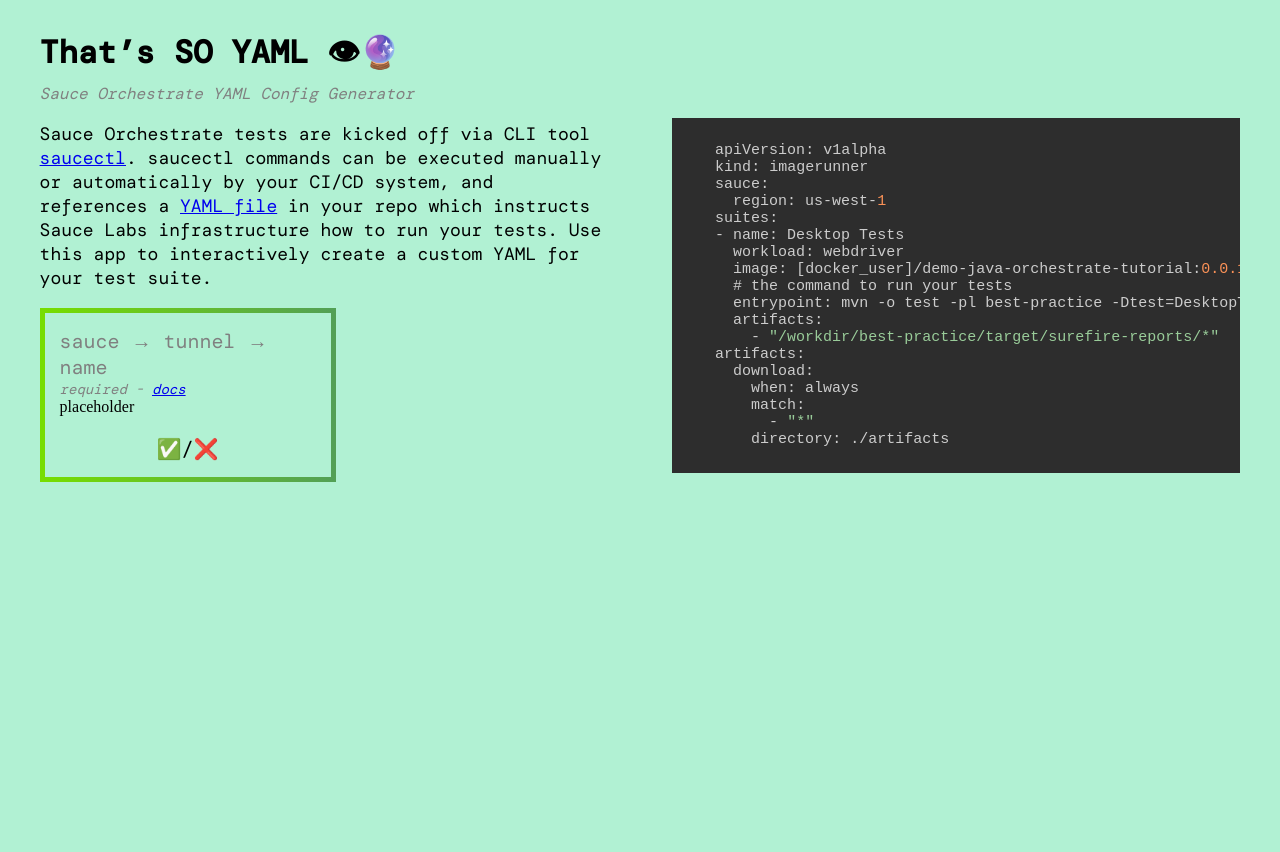
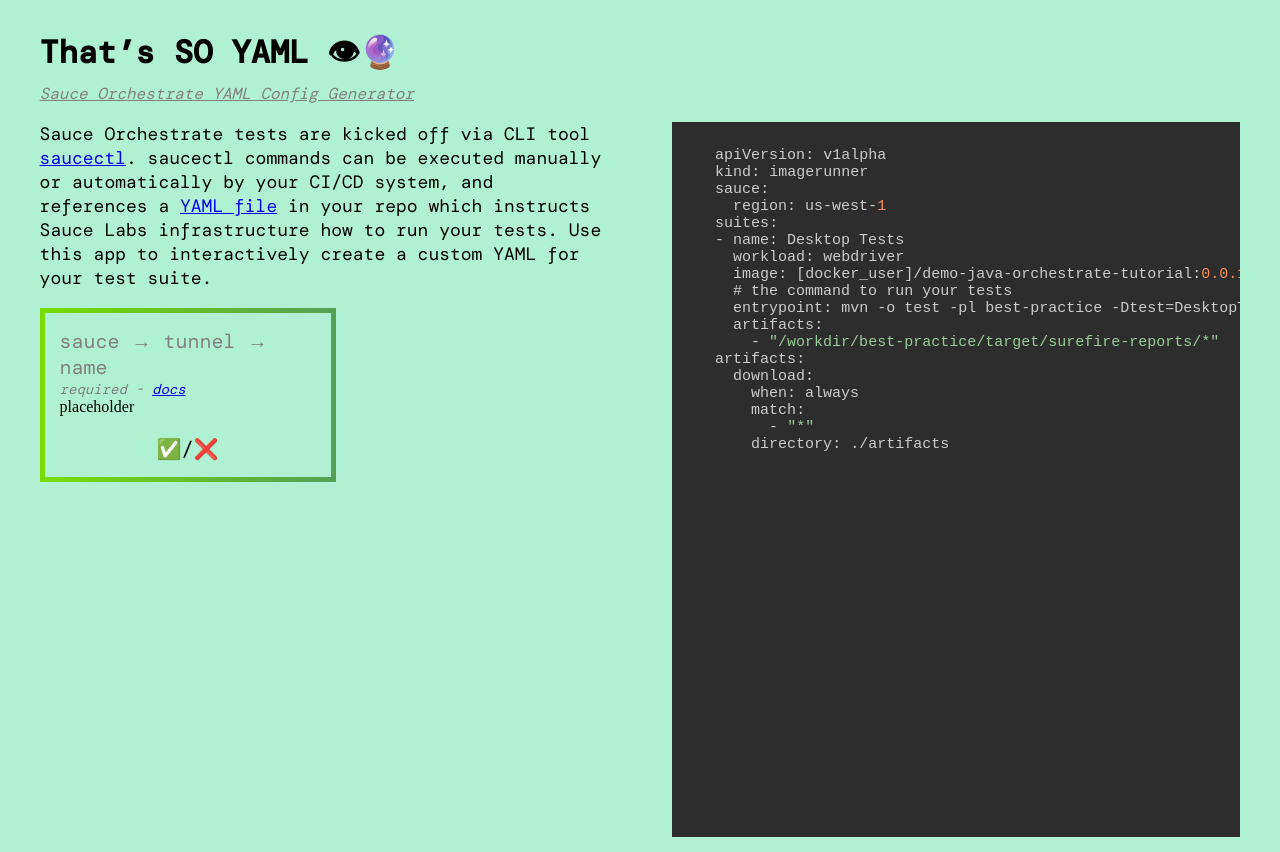
Before and after one commit to ab91/thats-so-yaml, a React (Create React App) app: page / in a window 1280 px wide. Before the commit the page ends 800 px from the top, so only its background shows below. Built offline with nearby package versions, Linux system fonts and the light colour scheme; a web font is replaced by a local one.

Commit message:
feat: Update styling

```diff
--- a/src/styles/index.scss
+++ b/src/styles/index.scss
@@ -61,6 +61,7 @@ body {
                     font-size: 16px;
                     font-style: italic;
                     font-weight: normal;
+                    text-decoration: underline;
 
                     color: grey;
                 }
@@ -130,10 +131,14 @@ body {
 
         &__code-block {
             position: relative;
-            top: 20%;
+            top: 99px;
             width: 90%;
 
             font-size: 15px;
+
+            pre {
+                height: 700px;
+            }
         }
     }
 }
```
